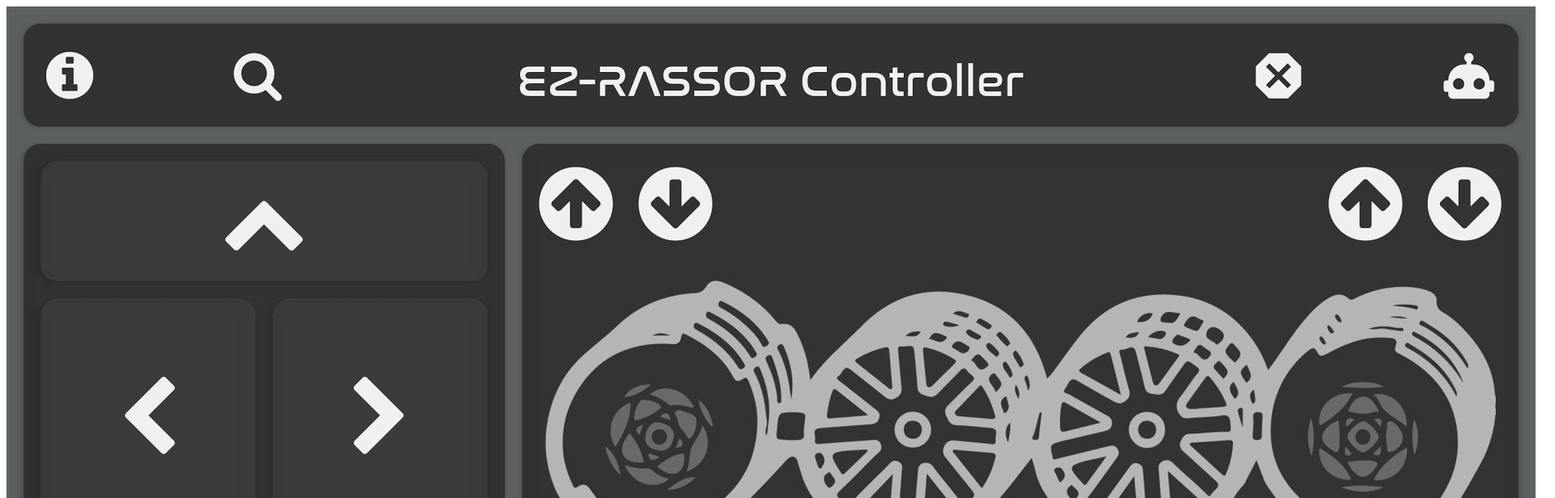
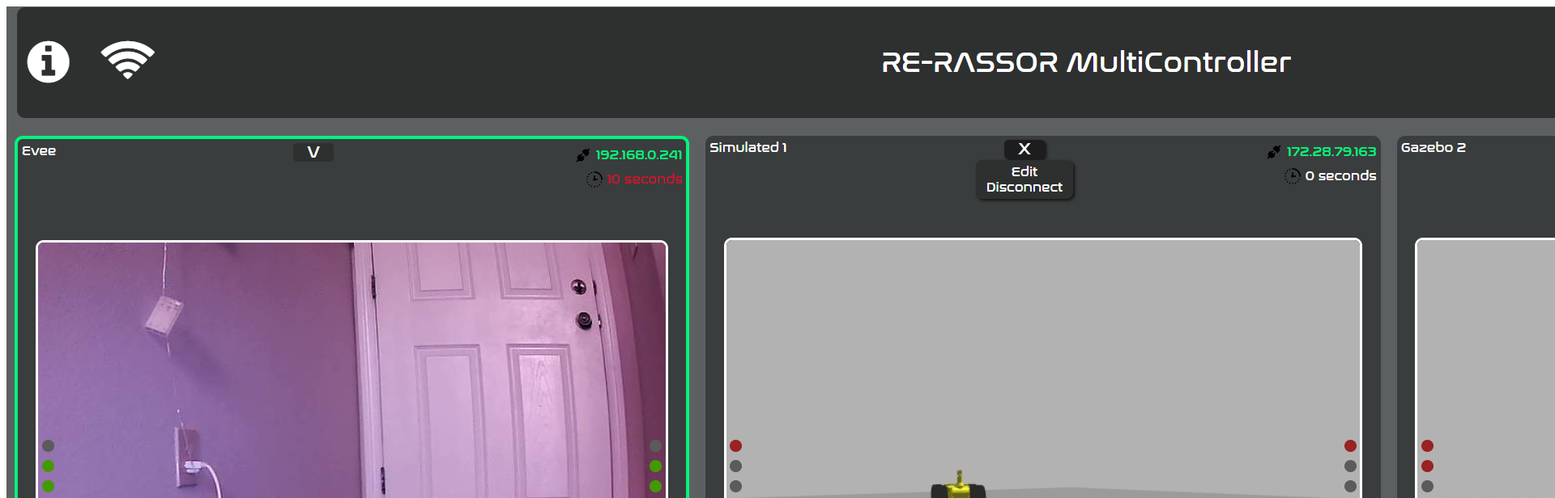
Before and after one commit to vesmor/vesmor.github.io, a Next.js app: page /Projects/ProjectPages/Teleop in a window 1280 px wide. Shown: the top 616 px of the page at 81% size, 1920 px wide, since content can reach past the window. Built offline with nearby package versions, Linux system fonts and the light colour scheme.

Commit message:
changed pics for teleops

```diff
--- a/src/pages/Projects/ProjectPages/Teleop.tsx
+++ b/src/pages/Projects/ProjectPages/Teleop.tsx
@@ -5,7 +5,7 @@ export default function Teleop() {
         <div id='teleop-page' className="project-content ml-60 p-10 w-[calc(100vw-240px)] h-screen text-white overflow-x-hidden overflow-y-scroll no-scrollbar">
             <div className="text-white text-lg">
 
-                <img src="/assets/images/teleop_console/EZRASSOR_CONTROLLER.jpg" alt="Project Image"
+                <img src="/assets/images/teleop_console/rerassor_showoff.png" alt="Project Image"
                     className="project-image w-2/4 h-5/6 rounded-2xl m-4 items-center justify-center mx-auto"
                 />
 
--- a/src/pages/Projects/Projects.tsx
+++ b/src/pages/Projects/Projects.tsx
@@ -16,7 +16,7 @@ function Projects(){
                             <ProjectCard
                                 name="Re-Rassor TeleOperation Console"
                                 description="A console for the educational, open source Rover."
-                                image="/assets/images/teleop_console/EZRASSOR_CONTROLLER.jpg"
+                                image="/assets/images/teleop_console/rerassor_showoff.png"
                                 link="rassor-teleoperation-console"
                             />
                             <ProjectCard
```
Also changed, not shown: public/assets/images/teleop_console/TeleopConnectionModal.png (added), public/assets/images/teleop_console/rerassor_showoff.png (added).
